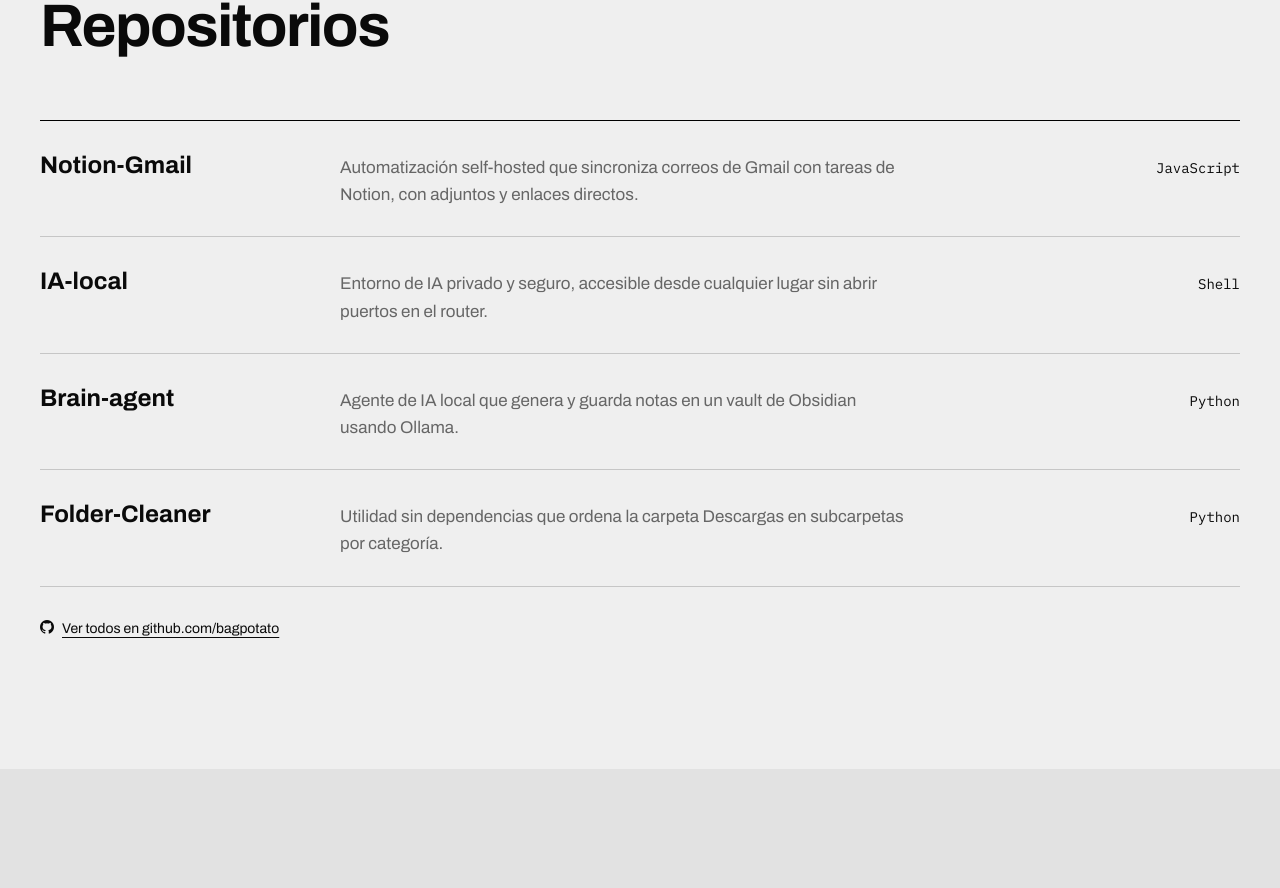
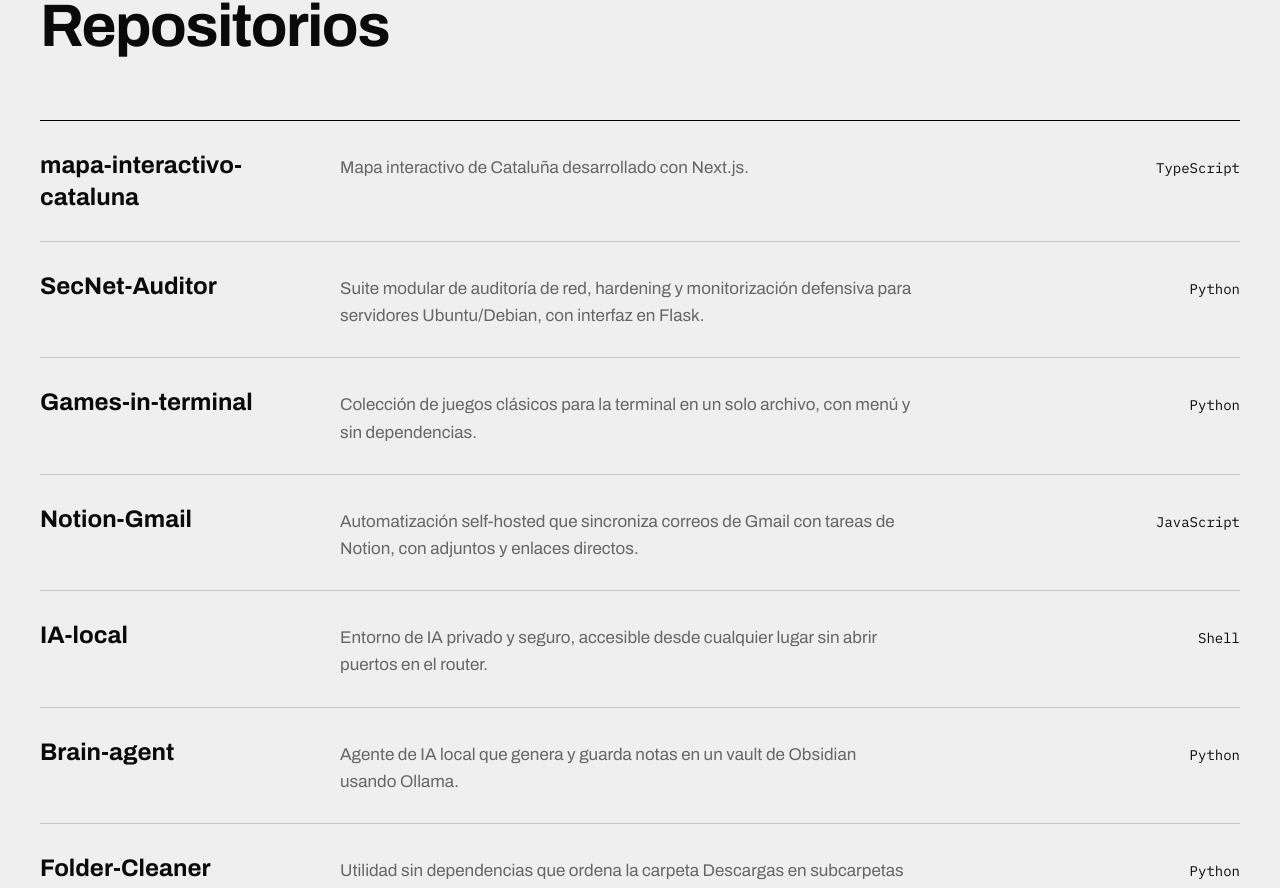
Before and after one commit to bagpotato/web, a React (Vite) app: page / in a window 1280 px wide. Shown: the part 2270-3158 px from the top of the page. Built offline with nearby package versions, Linux system fonts and the light colour scheme.

Commit message:
Añadir repositorios nuevos a la web

```diff
--- a/src/data/repos.js
+++ b/src/data/repos.js
@@ -1,4 +1,7 @@
 export const REPOS = [
+  { name: 'mapa-interactivo-cataluna', lang: 'TypeScript', text: 'Mapa interactivo de Cataluña desarrollado con Next.js.' },
+  { name: 'SecNet-Auditor', lang: 'Python', text: 'Suite modular de auditoría de red, hardening y monitorización defensiva para servidores Ubuntu/Debian, con interfaz en Flask.' },
+  { name: 'Games-in-terminal', lang: 'Python', text: 'Colección de juegos clásicos para la terminal en un solo archivo, con menú y sin dependencias.' },
   { name: 'Notion-Gmail', lang: 'JavaScript', text: 'Automatización self-hosted que sincroniza correos de Gmail con tareas de Notion, con adjuntos y enlaces directos.' },
   { name: 'IA-local', lang: 'Shell', text: 'Entorno de IA privado y seguro, accesible desde cualquier lugar sin abrir puertos en el router.' },
   { name: 'Brain-agent', lang: 'Python', text: 'Agente de IA local que genera y guarda notas en un vault de Obsidian usando Ollama.' },
```
